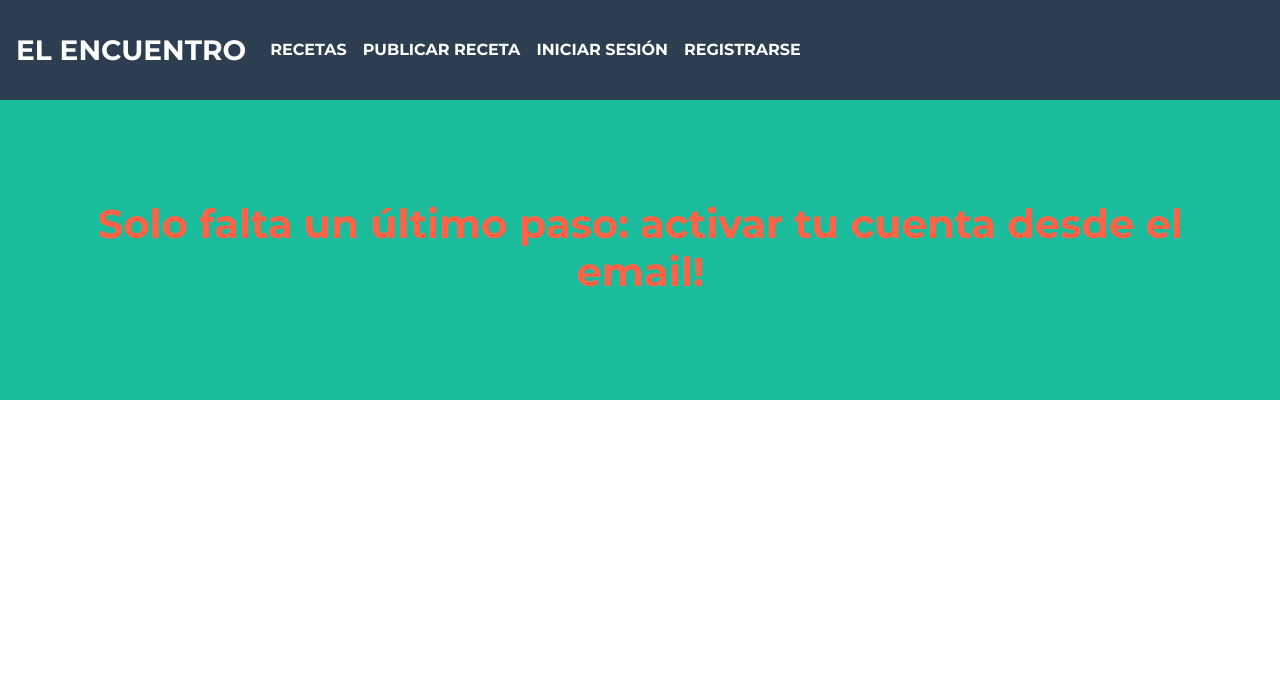
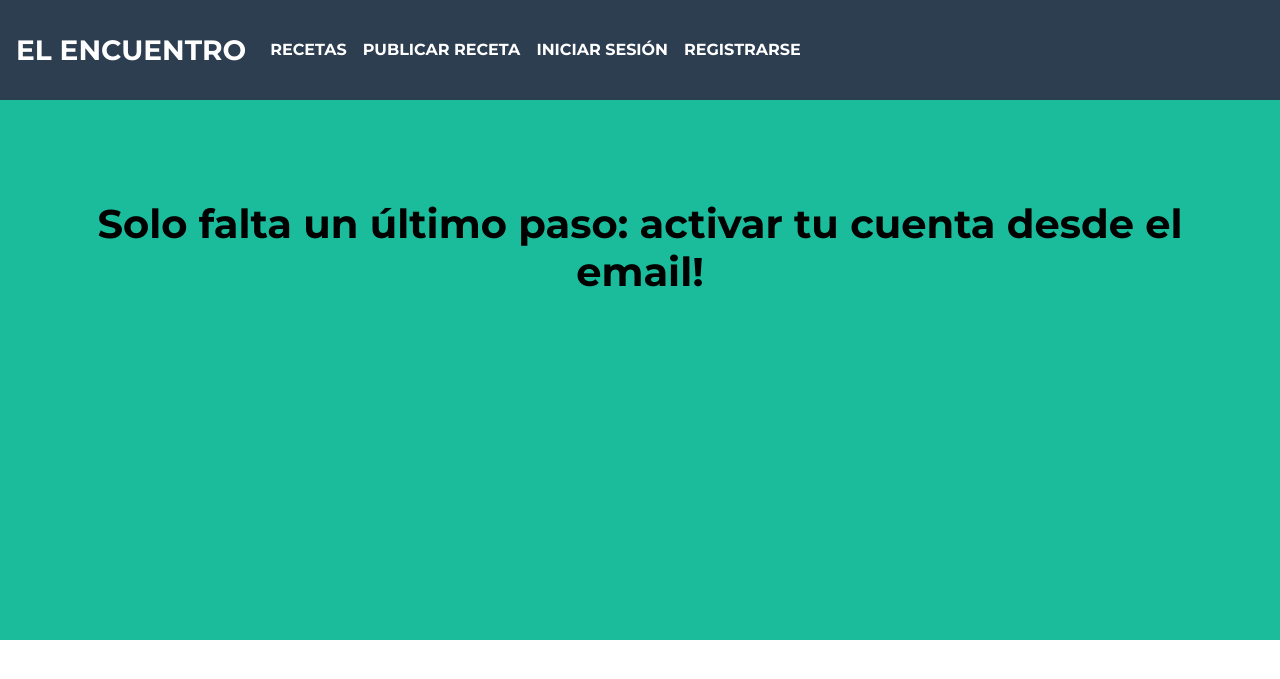
Before and after one commit to JesicaHeit/IngenieriaWeb, a Django app: page /pantalla_intermedia/ in a window 1280 px wide. Shown: the top 679 px of the page. Run offline with Django 3.2, Linux system fonts and the light colour scheme; some libraries are stand-ins or nearby versions.

Commit message:
Update pantalla_intermedia.html
mas cambios en htmsl

```diff
--- a/Proyecto1/templates/users/pantalla_intermedia.html
+++ b/Proyecto1/templates/users/pantalla_intermedia.html
@@ -7,9 +7,20 @@
 </head>
 <body>
 {%block content%}
-    <h1 style="color: tomato">
+    <h1 style="color: black">
     Solo falta un último paso: activar tu cuenta desde el email!
     </h1>
+<br>
+<br>
+<br>
+<br>
+<br>
+<br>
+<br>
+<br>
+<br>
+<br>
 {%endblock%}
 </body>
+<br>
 </html>
```
